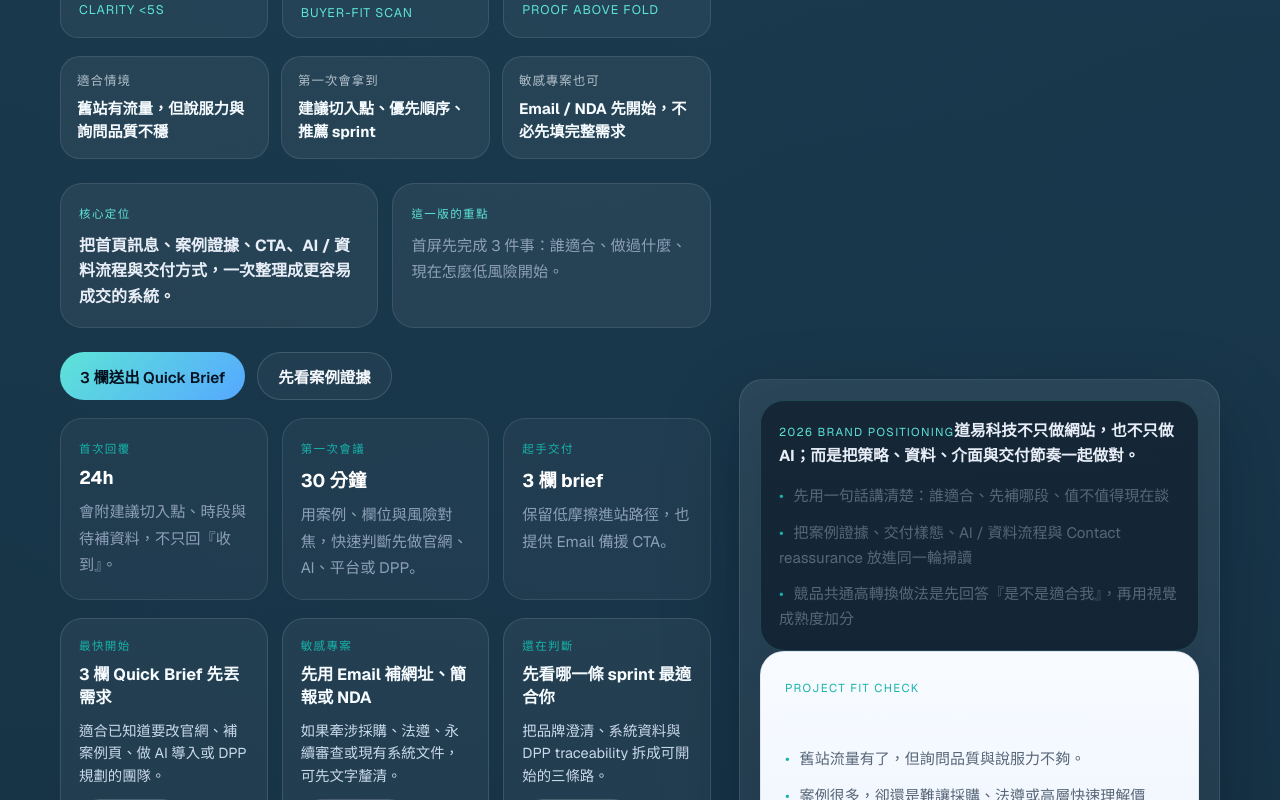
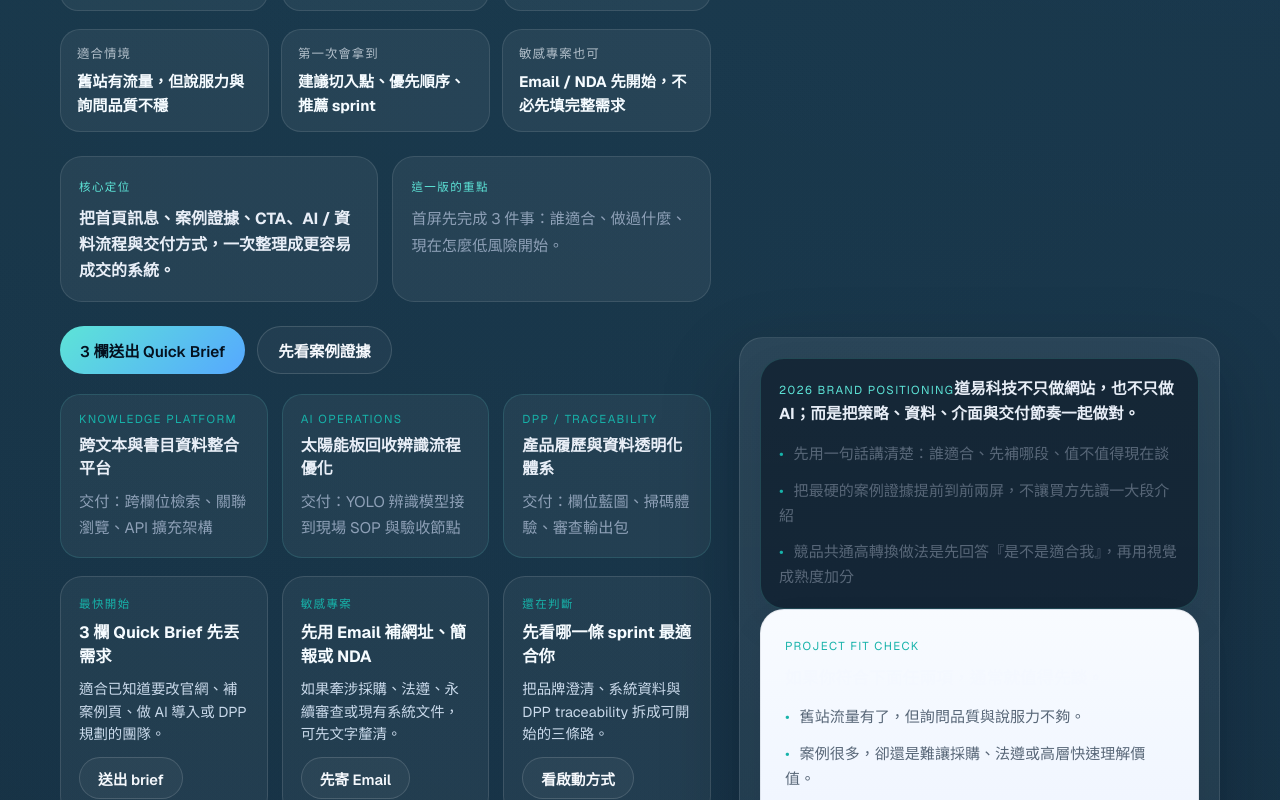
Before and after one commit to yangyen1977-wq/daoyi-website-2026, a Next.js app: page / in a window 1280 px wide. Shown: the part 1325-2125 px from the top of the page. Built offline with nearby package versions, Linux system fonts and the light colour scheme.

Commit message:
Compress hero copy and front-load case proof

```diff
--- a/src/app/globals.css
+++ b/src/app/globals.css
@@ -284,6 +284,34 @@ a:hover {
   margin: 18px 0 6px;
 }
 
+.hero-case-proof-strip {
+  display: grid;
+  grid-template-columns: repeat(3, minmax(0, 1fr));
+  gap: 14px;
+  margin: 20px 0 10px;
+}
+
+.hero-case-proof-card {
+  padding: 16px 18px;
+  border-radius: 20px;
+  border: 1px solid rgba(93, 228, 215, 0.14);
+  background: rgba(255, 255, 255, 0.05);
+  display: flex;
+  flex-direction: column;
+  gap: 8px;
+}
+
+.hero-case-proof-card strong {
+  font-size: 1rem;
+  line-height: 1.45;
+}
+
+.hero-case-proof-card p {
+  color: #d5dfeb;
+  font-size: 0.9rem;
+  line-height: 1.6;
+}
+
 .homepage-first-scan-grid,
 .homepage-decision-snapshot-grid,
 .homepage-scorecard-grid,
@@ -3819,7 +3847,8 @@ a:hover {
   }
 
   .hero-proof-metrics,
-  .hero-inline-proof-grid {
+  .hero-inline-proof-grid,
+  .hero-case-proof-strip {
     grid-template-columns: 1fr;
   }
 
--- a/src/components/hero.tsx
+++ b/src/components/hero.tsx
@@ -1,12 +1,12 @@
 import Link from "next/link";
-import { heroContactLadder, heroDecisionMetrics, heroFitSignals, heroQuickSignals, siteConfig, stats, homepageContactProof, contactFastFacts } from "@/lib/site";
+import { heroContactLadder, heroFitSignals, heroQuickSignals, siteConfig, stats, homepageContactProof, contactFastFacts, homepageCompactCaseEvidence } from "@/lib/site";
 import { HeroProofBar } from "@/components/hero-proof-bar";
 import { HeroProductPreview } from "@/components/hero-product-preview";
 import { HeroClarityChecklist } from "@/components/hero-clarity-checklist";
 
 const heroHighlights = [
   "先用一句話講清楚：誰適合、先補哪段、值不值得現在談",
-  "把案例證據、交付樣態、AI / 資料流程與 Contact reassurance 放進同一輪掃讀",
+  "把最硬的案例證據提前到前兩屏，不讓買方先讀一大段介紹",
   "競品共通高轉換做法是先回答『是不是適合我』，再用視覺成熟度加分",
 ];
 
@@ -78,12 +78,12 @@ export function Hero() {
             </Link>
           </div>
 
-          <div className="hero-inline-proof-grid" aria-label="首次接洽重點">
-            {heroDecisionMetrics.map((item) => (
-              <article key={item.label} className="hero-inline-proof-card">
+          <div className="hero-case-proof-strip" aria-label="首屏代表案例證據">
+            {homepageCompactCaseEvidence.map((item) => (
+              <article key={item.title} className="hero-case-proof-card">
                 <span className="mini-label accent">{item.label}</span>
-                <strong>{item.value}</strong>
-                <p>{item.detail}</p>
+                <strong>{item.title}</strong>
+                <p>{item.evidence}</p>
               </article>
             ))}
           </div>
--- a/src/lib/site.ts
+++ b/src/lib/site.ts
@@ -9,7 +9,7 @@ export const siteConfig = {
   location: "Tainan / Taipei / Remote",
   heroTitle: "讓 B2B 決策者 5 秒內看懂：道易能不能成為這案子的 shortlist",
   heroDescription:
-    "道易科技協助品牌、製造業與研究型組織，把品牌主張、案例證據、資料流程、RWD 體驗與 Contact 轉換整成同一套可交付系統；首頁先完成 clarity、proof 與 friction reduction，讓高意圖買方更快判斷是否值得聯絡，第一次接洽 24 小時內就能拿到具體下一步與推薦 sprint。",
+    "道易科技把品牌主張、案例證據、資料流程與 Contact 轉換整成同一套可交付系統，讓 B2B 買方更快判斷值不值得 shortlist；第一次接洽 24 小時內就能拿到具體下一步與推薦 sprint。",
 };
 
 export const homepageExecutiveScorecards = [
```
